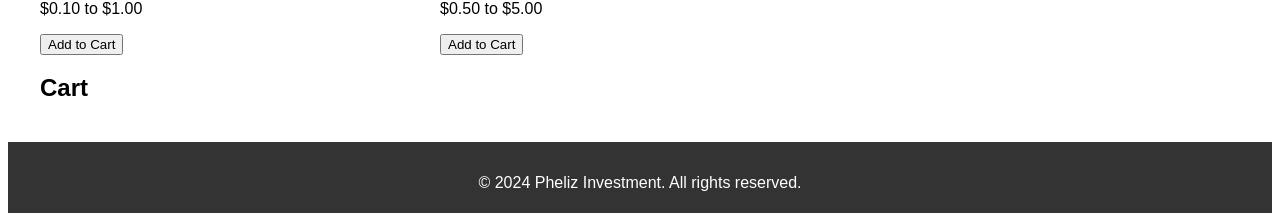
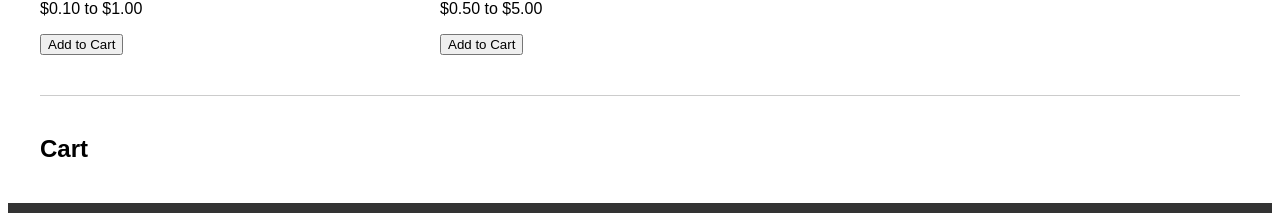
Before and after one commit to nimba005/Pheliz-Investment, a React app: page /services in a window 1280 px wide. Shown: the part 1076-1289 px from the top of the page. Built offline with nearby package versions, Linux system fonts and the light colour scheme.

Commit message:
#updates the style css for the cart

```diff
--- a/src/css/style.css
+++ b/src/css/style.css
@@ -108,3 +108,19 @@ nav a {
   border-radius: 10px;
   text-align: center;
 }
+
+.service-items img {
+  max-width: 100%;
+  height: auto;
+  border-radius: 10px;
+}
+
+.service-items h3 {
+  margin: 10px 0;
+}
+
+.cart {
+  margin-top: 40px;
+  border-top: 1px solid #ccc;
+  padding-top: 20px;
+}
```
